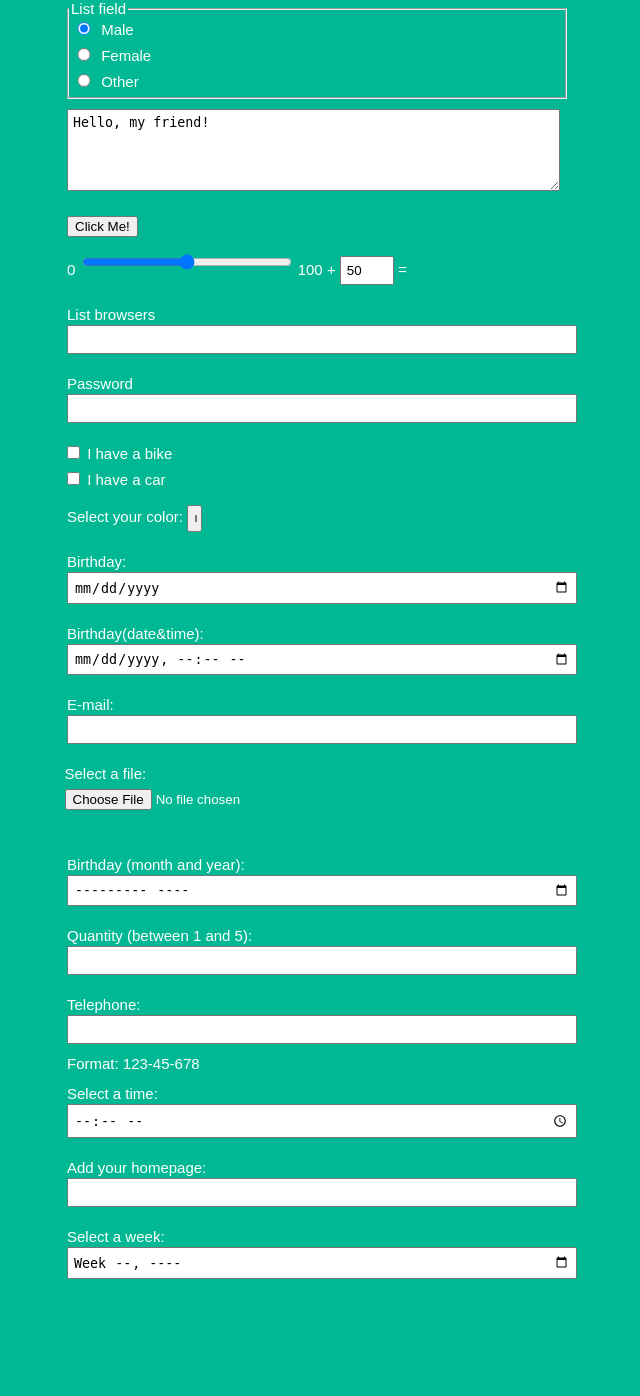
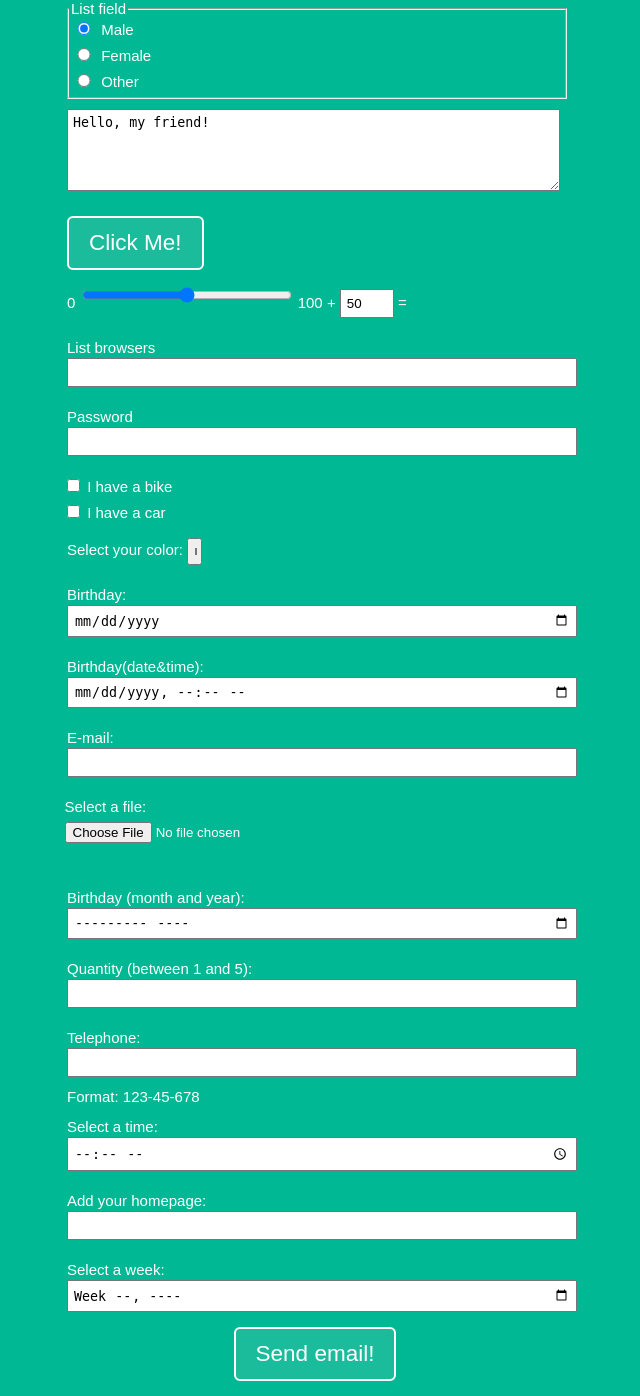
Before and after one commit to alex10soi/HomeWorkFullStack, a PHP site: page /landing_page.html in a window 1280 px wide. Shown: the part 1291-2687 px from the top of the page, without its empty margins (325-965 px from the left). Before the commit the page ends 2570 px from the top, so only its background shows below. Run offline with PHP 8.4, Linux system fonts and the light colour scheme; some libraries are stand-ins or nearby versions.

Commit message:
Adding a button to the end of the site

```diff
--- a/WD_PS_1_HTML_CSS/Task_3 landing page/landingPage.css
+++ b/WD_PS_1_HTML_CSS/Task_3 landing page/landingPage.css
@@ -271,3 +271,22 @@ input, textarea {
 	margin-bottom: 10px;
 	width: 40%;
 }
+
+button {
+  margin: 0;
+  background-color: #1abc9c;
+  color: white;
+  padding: 12px 20px;
+  text-align: center;
+  font-size: 1.5em;
+  border: 2px solid white;
+  border-radius: 6px;
+  -webkit-transition-duration: 0.4s;
+  transition-duration: 0.4s;
+}
+
+button:hover {
+  background-color: white;
+  color: #1abc9c;
+  cursor: pointer;
+}
--- a/WD_PS_1_HTML_CSS/Task_3 landing page/landing_page.html
+++ b/WD_PS_1_HTML_CSS/Task_3 landing page/landing_page.html
@@ -189,6 +189,7 @@
 						<input type="week" name="year_week"><br>
 					</div><br>
 				</form>
+				<button type="submit" form="form" value="Submit">Send email!</button>
 			</p>
 		</div>
 	</div>
```
